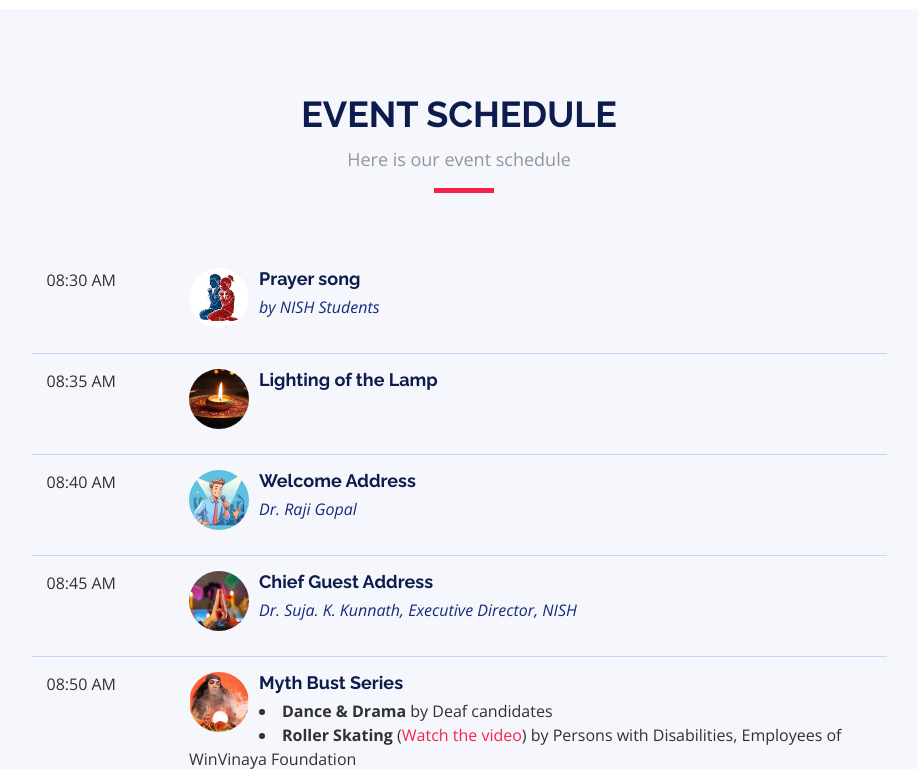
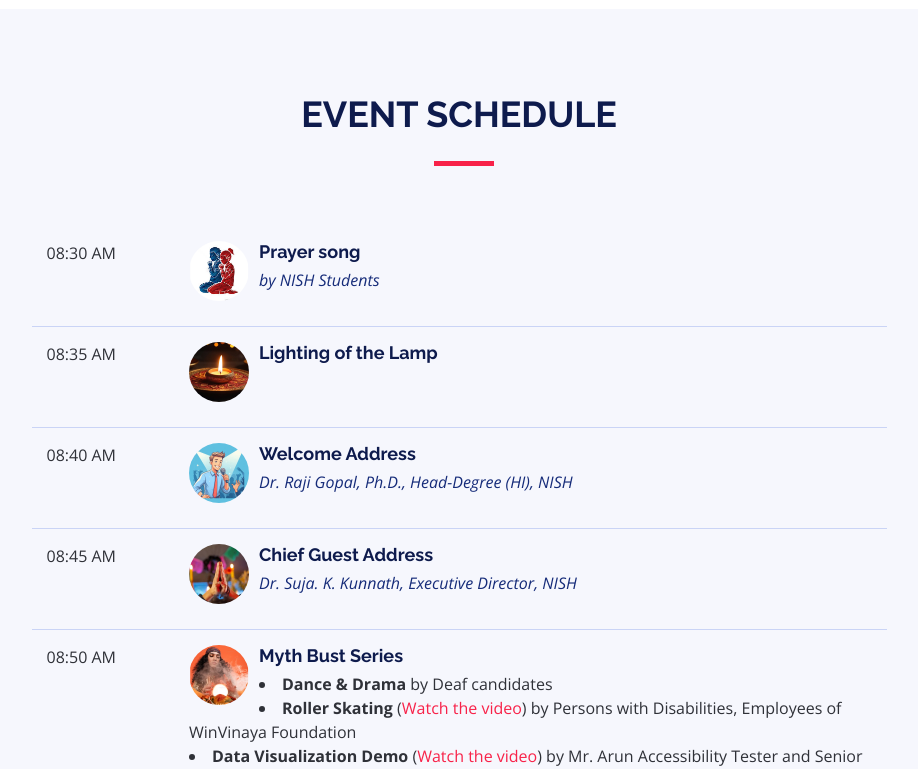
Before and after one commit to daran6255/margadarshan_2k24, a Flask app: page / in a window 1280 px wide. Shown: the part 2284-3053 px from the top of the page, without its empty margins (181-1099 px from the left). Run offline with Flask 3, Linux system fonts and the light colour scheme; some libraries are stand-ins or nearby versions.

Commit message:
I have added 3 images and did some minor changes in names

```diff
--- a/templates/index.html
+++ b/templates/index.html
@@ -78,7 +78,7 @@
   <section id="intro">
     <div class="intro-container wow fadeIn">
       <h1 class="mb-4 pb-0">MARGADARSHAN 2024</h1>
-      <h1 class="mb-4 pb-0" style="color: white; font-size: 30px;">an Exclusive Job Mela for <span>Persons with Disabilities</span><br><br>by <span>WinVinaya Foundation</span> in collaboration with <span>NISH</span> </h1>
+      <h1 class="mb-4 pb-0" style="color: white; font-size: 30px;">an Exclusive Job Mela for <span>Persons with Disabilities</span><br>by <span>WinVinaya Foundation</span> in collaboration with <span>NISH</span> </h1>
       <p class="mb-4 pb-0" style="font-size: 28px;">22<sup>nd</sup> June 2024<br>NISH (National Institute of Speech and Hearing)<br> Thiruvananthapuram<br>Kerala - 695017</p>
       <a href="#about" class="about-btn scrollto">About The Event</a>
     </div>
@@ -138,7 +138,7 @@
               <img src="static\img\speaker\GVR.png" alt="Speaker 1" class="img-fluid">
               <div class="details">
                 <h3><a href="#">Mr. Vijaya Raghavan G</a></h3>
-                <p>Hon Director at CADRRE</p>
+                <p>Hon Director, CADRRE</p>
                 <!-- <div class="social">
                   <a href=""><i class="fa fa-twitter"></i></a>
                   <a href=""><i class="fa fa-facebook"></i></a>
@@ -183,7 +183,7 @@
               <img src="static\img\speaker\Daisy.png" alt="Speaker 4" class="img-fluid">
               <div class="details">
                 <h3><a href="">Ms. Daisy Sebastian</a></h3>
-                <p>Coordinator, Academics & Intervention Programs National Institute of Speech & Hearing</p>
+                <p>Coordinator, Academics & Intervention, NISH</p>
                 <!-- <div class="social">
                   <a href=""><i class="fa fa-twitter"></i></a>
                   <a href=""><i class="fa fa-facebook"></i></a>
@@ -198,7 +198,7 @@
               <img src="static\img\speaker\Rajigopal.png" alt="Speaker 5" class="img-fluid">
               <div class="details">
                 <h3><a href="">Dr. Raji Gopal, Ph.D</a></h3>
-                <p>Head-Degree (HI) National Institute of Speech & Hearing</p>
+                <p>Head-Degree (HI), NISH</p>
                 <!-- <div class="social">
                   <a href=""><i class="fa fa-twitter"></i></a>
                   <a href=""><i class="fa fa-facebook"></i></a>
@@ -213,7 +213,7 @@
               <img src="static\img\speaker\Suja.png" alt="Speaker 8" class="img-fluid">
               <div class="details">
                 <h3><a href="">Dr. Suja K Kunnath</a></h3>
-                <p>Executive Director, National Institute of Speech & Hearing</p>
+                <p>Executive Director, NISH</p>
                 <!-- <div class="social">
                   <a href=""><i class="fa fa-twitter"></i></a>
                   <a href=""><i class="fa fa-facebook"></i></a>
@@ -227,8 +227,8 @@
             <div class="speaker">
               <img src="static\img\speaker\Rajeshwari.png" alt="Speaker 7" class="img-fluid">
               <div class="details">
-                <h3><a href="">Ms. Rajeshwari Pechetti </a></h3>
-                <p>Pricing Analyst at Unilever, Alumni of NISH & WinVinaya</p>
+                <h3><a href="">Ms. Rajeshwari Pechetti</a></h3>
+                <p>Analyst at Unilever, Alumni of NISH & WinVinaya</p>
                 <!-- <div class="social">
                   <a href=""><i class="fa fa-twitter"></i></a>
                   <a href=""><i class="fa fa-facebook"></i></a>
@@ -269,7 +269,7 @@
         <div class="section-header">
           <br>
           <h2>Event Schedule</h2>
-          <p>Here is our event schedule</p>
+          <!-- <p>Here is our event schedule</p> -->
         </div>
 
         <!-- <ul class="nav nav-tabs" role="tablist">
@@ -317,7 +317,7 @@
                   <img src="static\img\MC.jpg" alt="Introduction" title="Introduction">
                 </div>
                 <h4>Welcome Address</h4>
-                <p><span>Dr. Raji Gopal</span></p>
+                <p><span>Dr. Raji Gopal, Ph.D., Head-Degree (HI), NISH</span></p>
                 <!-- <p><span>
                   <li>Welcome the audience</li>
                   <li>Briefly introduce the event and organizers</li>
@@ -585,14 +585,17 @@
         <a href="static/img/gallery/Myth_bust2.png" class="venobox" data-gall="gallery-carousel"><img src="static/img/gallery/Myth_bust2.png" alt="Myth bust series: Skating by Person with Visual impairment along with Hard of hearing Employees"></a>
         <a href="static/img/gallery/Myth_bust3.png" class="venobox" data-gall="gallery-carousel"><img src="static/img/gallery/Myth_bust3.png" alt="Myth bust series: Power BI demo by arun (Person with Visual Impairment)"></a>
         <a href="static/img/gallery/panel1.png" class="venobox" data-gall="gallery-carousel"><img src="static/img/gallery/panel1.png" alt="image of Panel discussion"></a>
+        <a href="static/img/gallery/panelist.png" class="venobox" data-gall="gallery-carousel"><img src="static/img/gallery/panelist.png" alt="Group photo of panellist with G Vijaya Raghavan Sir"></a>
+
         <a href="static/img/gallery/Pannellist_gift.png" class="venobox" data-gall="gallery-carousel"><img src="static/img/gallery/Pannellist_gift.png" alt="Group photo of panellist with gift"></a>
         <a href="static/img/gallery/Vandana.png" class="venobox" data-gall="gallery-carousel"><img src="static/img/gallery/Vandana.png" alt="Eye donation awareness by Vandana"></a>
         <a href="static/img/gallery/eBook.png" class="venobox" data-gall="gallery-carousel"><img src="static/img/gallery/eBook.png" alt="Siva publish the eBook (The Best Job I Never Expected!)"></a>
         <a href="static/img/gallery/life_jpurney.png" class="venobox" data-gall="gallery-carousel"><img src="static/img/gallery/life_jpurney.png" alt="Life Journey Dialogue Mr. Rajat, Senior Trainer and ISL Content Creator, WinVinaya Foundation and Ms. Akila, Co-Founder, WinVinaya Foundation"></a>
+        <a href="static/img/gallery/GVR_Siva.png" class="venobox" data-gall="gallery-carousel"><img src="static/img/gallery/GVR_Siva.png" alt="G Vijaya Raghavan sir with siva"></a>
+
         <a href="static/img/gallery/Audiance.png" class="venobox" data-gall="gallery-carousel"><img src="static/img/gallery/Audiance.png" alt=""></a>
 
-        <!-- <a href="static/img/gallery/8. C3-Infosys.JPG" class="venobox" data-gall="gallery-carousel"><img src="static/img/gallery/8. C3-Infosys.JPG" alt=""></a>
-        <a href="static/img/gallery/8. C3-Infosys.JPG" class="venobox" data-gall="gallery-carousel"><img src="static/img/gallery/8. C3-Infosys.JPG" alt=""></a> -->
+        <a href="static/img/gallery/Group.png" class="venobox" data-gall="gallery-carousel"><img src="static/img/gallery/Group.png" alt="Group photo of NISH Volenteers with WinVinaya Team"></a>
 
 
       </div>
```
Also changed, not shown: static/img/gallery/GVR_Siva.png (added), static/img/gallery/Group.png (added), static/img/gallery/panelist.png (added).
